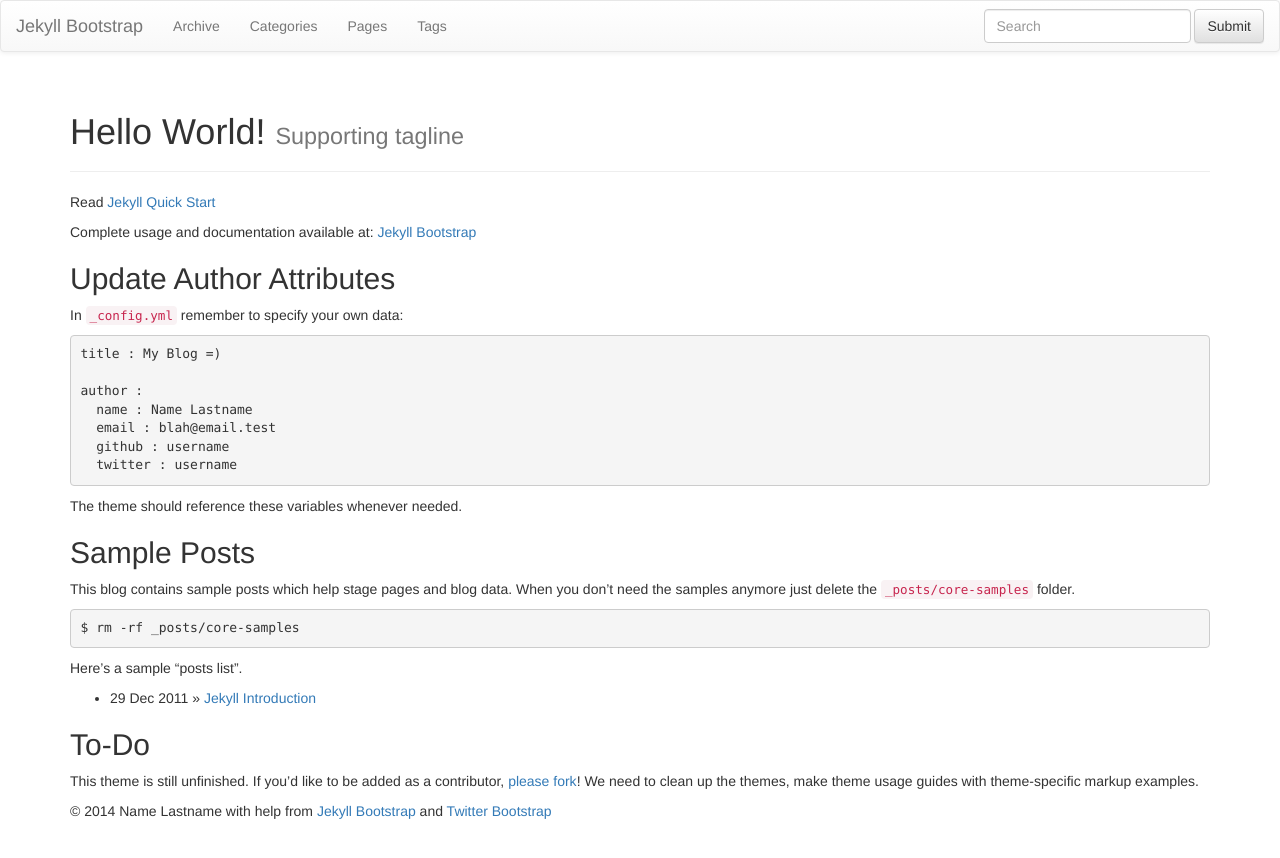
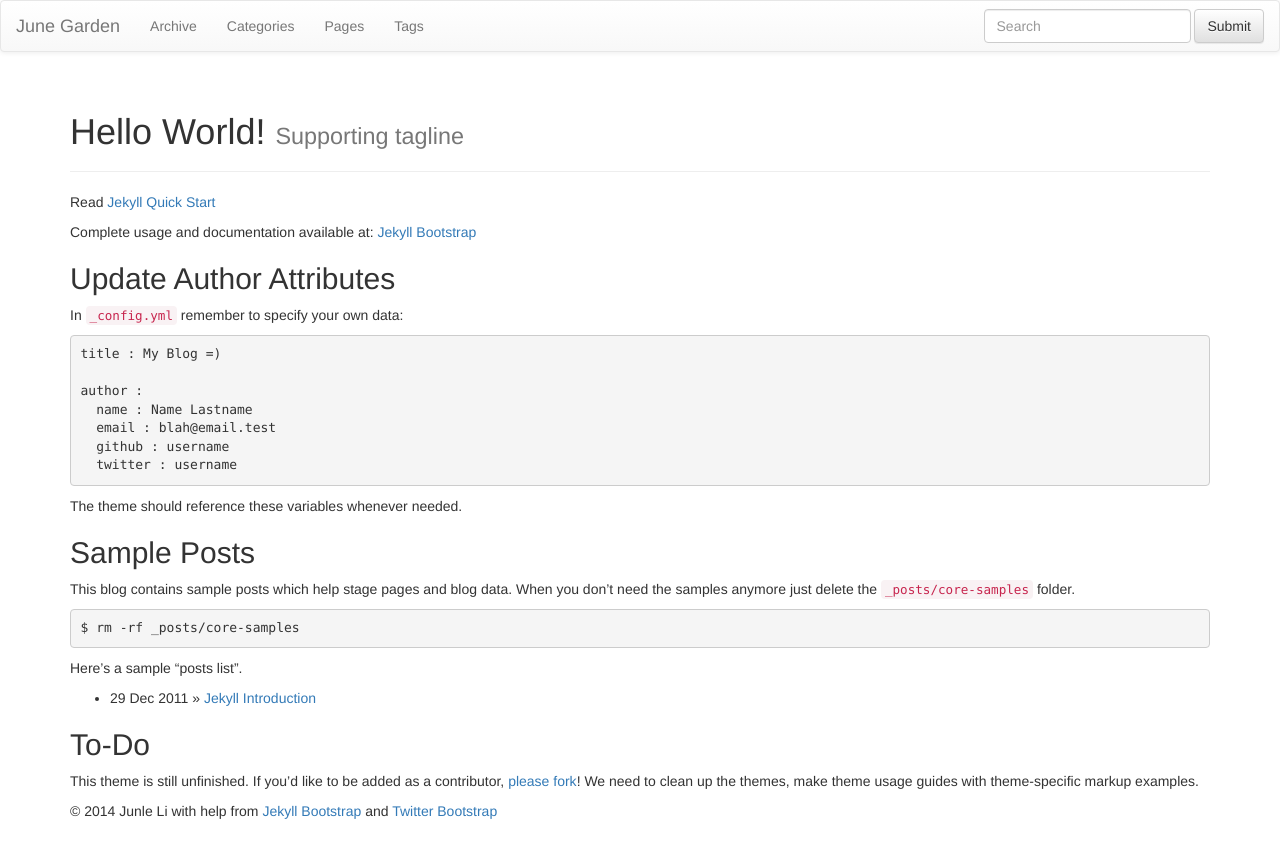
Before and after one commit to lijunle/lijunle.github.com, a Jekyll site: the page built from index.md, in a window 1280 px wide. Shown: the top 858 px of the page. Built offline with Jekyll 4.4.1, drawn with Linux system fonts in a browser that asks for light colours; nearby versions of some CDN libraries; library files that are not in the unit come from our copies; some of the changed lines change nothing that is shown.

Commit message:
Customize config.yml file, add personal info.

```diff
--- a/_config.yml
+++ b/_config.yml
@@ -1,21 +1,22 @@
-# This is the default format.
-# For more see: http://jekyllrb.com/docs/permalinks/
-permalink: /:categories/:year/:month/:day/:title
+# Site Settings
+title : June Garden
+tagline: Junle Li's Small Blog
+author :
+  name : Junle Li
+  email : lijunle@gmail.com
+  github : lijunle
+  twitter : lijunle
+  feedburner : lijunle
 
+# Global Configuration
+timezone: Asia/Shanghai
+encoding: utf-8
 exclude: [".rvmrc", ".rbenv-version", "README.md", "Rakefile", "changelog.md"]
-pygments: true
 
-# Themes are encouraged to use these universal variables
-# so be sure to set them if your theme uses them.
-#
-title : Jekyll Bootstrap
-tagline: Site Tagline
-author :
-  name : Name Lastname
-  email : blah@email.test
-  github : username
-  twitter : username
-  feedburner : feedname
+# Build Settings
+permalink: pretty
+markdown: kramdown
+highlighter: pygments
 
 # The production_url is only used when full-domain names are needed
 # such as sitemap.txt
@@ -25,7 +26,7 @@ author :
 # Else if you are pushing to username.github.io, replace with your username.
 # Finally if you are pushing to a GitHub project page, include the project name at the end.
 #
-production_url : http://username.github.io
+production_url : http://lijunle.github.io
 
 # All Jekyll-Bootstrap specific configurations are namespaced into this hash
 #
```
